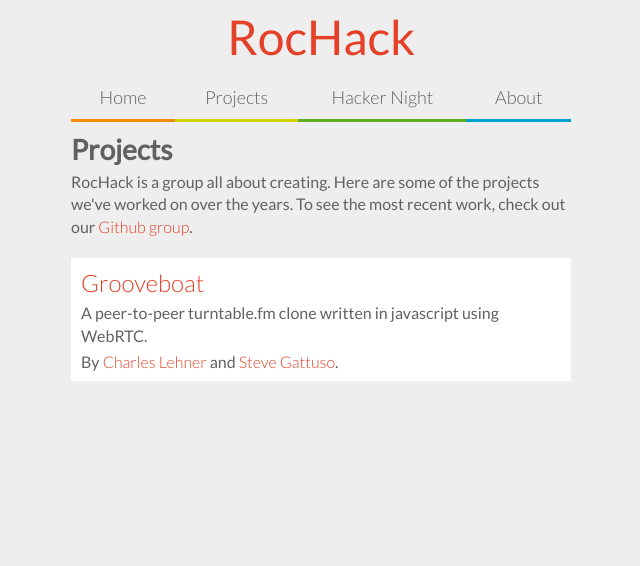
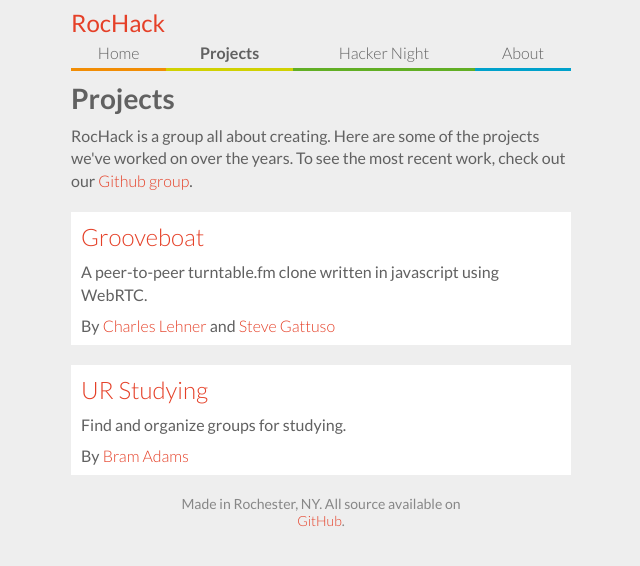
Before and after one commit to RocHack/rochack.org, a Jekyll site: the page built from projects.html, in a window 1280 px wide. Shown: the top 566 px of the page, without its empty margins (319-959 px from the left). Built offline with Jekyll 4.4.1, drawn with Linux system fonts in a browser that asks for light colours.

Commit message:
Adding lots of content

```diff
--- a/_layouts/default.html
+++ b/_layouts/default.html
@@ -3,7 +3,10 @@
     <head>
         <title>RocHack</title>
         <link rel="stylesheet" type="text/css" href="static/style.css" />
-        <link href='http://fonts.googleapis.com/css?family=Lato:300,400' rel='stylesheet' type='text/css'>
+        {% if page.url != "/index.html" %}
+        <link rel="stylesheet" type="text/css" href="static/small_header.css" />
+        {% endif %}
+        <link href='http://fonts.googleapis.com/css?family=Lato:300,400,700' rel='stylesheet' type='text/css'>
     </head>
     <body>
     <div class="container">
@@ -12,15 +15,19 @@
         </div>
         <table class="nav">
         <tr>
-            <td class="border_red selected"><a href="/">Home</a></td>
-            <td class="border_yellow"><a href="/projects.html">Projects</a></td>
-            <td class="border_green"><a href="/hacker_night.html">Hacker Night</a></td>
-            <td class="border_blue"><a href="/about.html">About</a></td>
+            <td class="border_red{% if page.url == '/index.html' %} selected{% endif %}"><a href="/">Home</a></td>
+            <td class="border_yellow{% if page.url == '/projects.html' %} selected{% endif %}"><a href="/projects.html">Projects</a></td>
+            <td class="border_green{% if page.url == '/hacker_night.html' %} selected{% endif %}"><a href="/hacker_night.html">Hacker Night</a></td>
+            <td class="border_blue{% if page.url == '/about.html' %} selected{% endif %}"><a href="/about.html">About</a></td>
         </tr>
         </table>
         <div class="content">
             {{content}}
         </div>
+
+        <div class="footer">
+            Made in Rochester, NY. All source available on <a href="https://github.com/RocHack/rochack.github.io">GitHub</a>.
+        </div>
     </div>
     </body>
 </html>
--- a/projects.html
+++ b/projects.html
@@ -7,5 +7,11 @@
 <div class="project project_first">
     <a href="http://google.com" class="project_title">Grooveboat</a>
     <p class="project_description">A peer-to-peer turntable.fm clone written in javascript using WebRTC.</p>
-    <div class="project_authors">By <a href="#">Charles Lehner</a> and <a href="#">Steve Gattuso</a>.</div>
+    <div class="project_authors">By <a href="#">Charles Lehner</a> and <a href="#">Steve Gattuso</a></div>
 </div>
+
+<div class="project project_first">
+    <a href="https://github.com/bramses/URStudying" class="project_title">UR Studying</a>
+    <p class="project_description">Find and organize groups for studying.</p>
+    <div class="project_authors">By <a href="http://github.com/bramses">Bram Adams</a></div>
+</div>
--- /dev/null
+++ b/static/small_header.css
@@ -0,0 +1,16 @@
+a.title {
+    font-size: 24px;
+}
+
+.top {
+    text-align: left;
+}
+
+.nav {
+    margin: 0px auto 10px auto;
+}
+
+.nav td a {
+    padding: 5px;
+    font-size: 16px;
+}
--- a/static/style.css
+++ b/static/style.css
@@ -16,8 +16,12 @@
 }
 
 p {
-    margin: 5px 0px;
+    margin: 10px 0px;
     line-height: 1.4em;
+}
+
+p.indent {
+    text-indent: 20px;
 }
 
 h1 {
@@ -62,6 +66,10 @@
     border-bottom: 3px solid #000;
 }
 
+.nav td.selected a {
+    font-weight: 700;
+}
+
 /*
  * Navbar colors
  */
@@ -95,6 +103,14 @@
     padding: 10px;
 }
 
+.footer {
+    margin: 20px auto;
+    text-align: center;
+    font-size: 14px;
+    color: #878787;
+    width: 300px;
+}
+
 /*
  * Posts
  */
@@ -124,3 +140,37 @@
     display: block;
     font-size: 24px;
 }
+
+/*
+ * Hacker night customs
+ */
+h1.hn_title {
+    color: #E54028;
+    text-align: center;
+    font-size: 48px;
+    text-align: center;
+}
+
+.hn_tagline {
+    text-align: center;
+    font-size: 24px;
+    margin: 20px 0px;
+}
+
+.hn_date {
+    text-align: center;
+    font-weight: 700;
+}
+
+h3 {
+    margin: 20px 0px 10px 0px;
+    font-size: 24px;
+}
+
+hr {
+    border: 0px none;
+    border-bottom: 1px solid #CCC;
+    padding: 0px;
+    display: block;
+    margin: 20px 0px;
+}
```
Also changed, not shown: about.html (added, +11 -0 lines), hacker_night.html (added, +19 -0 lines).
